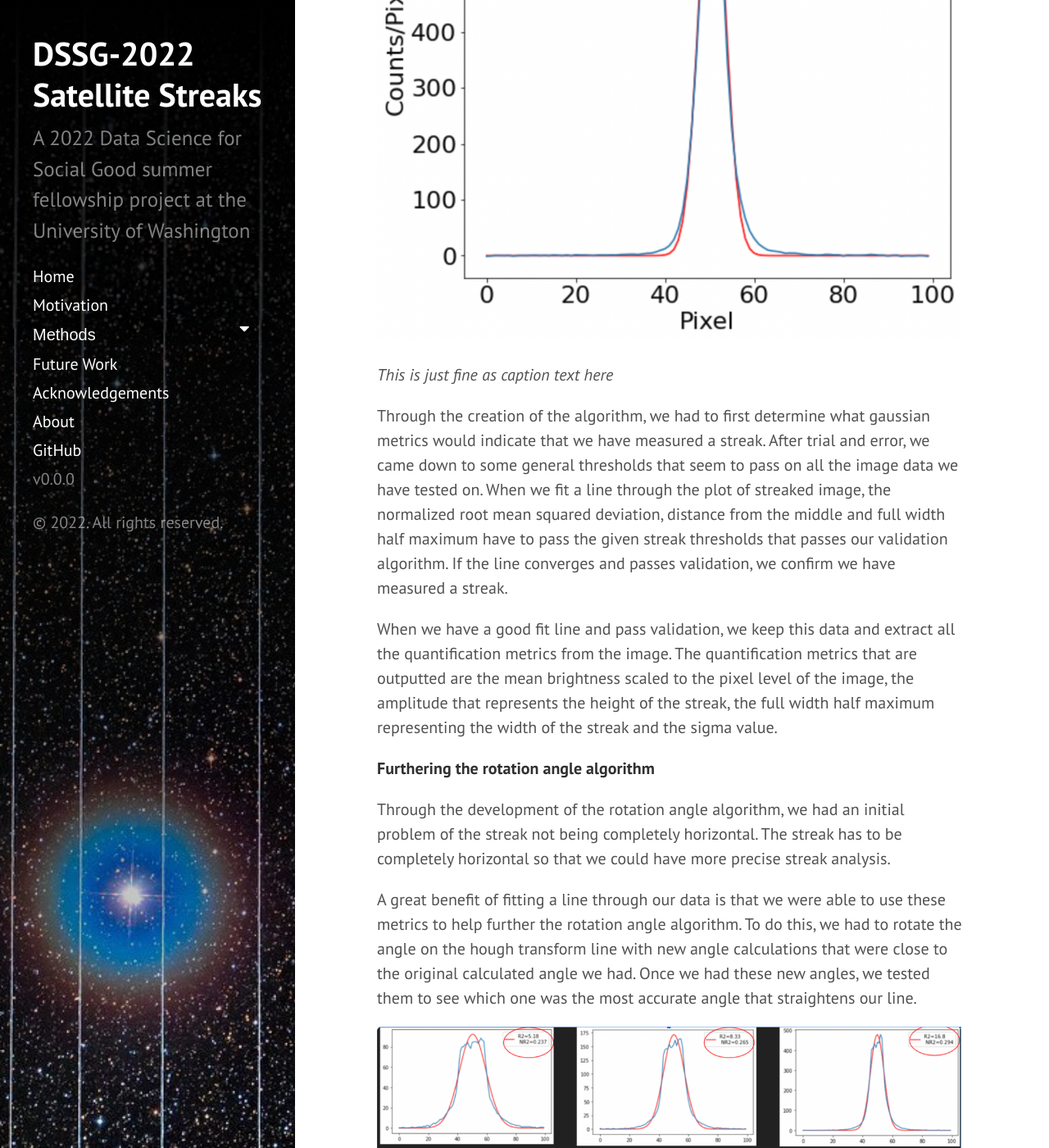
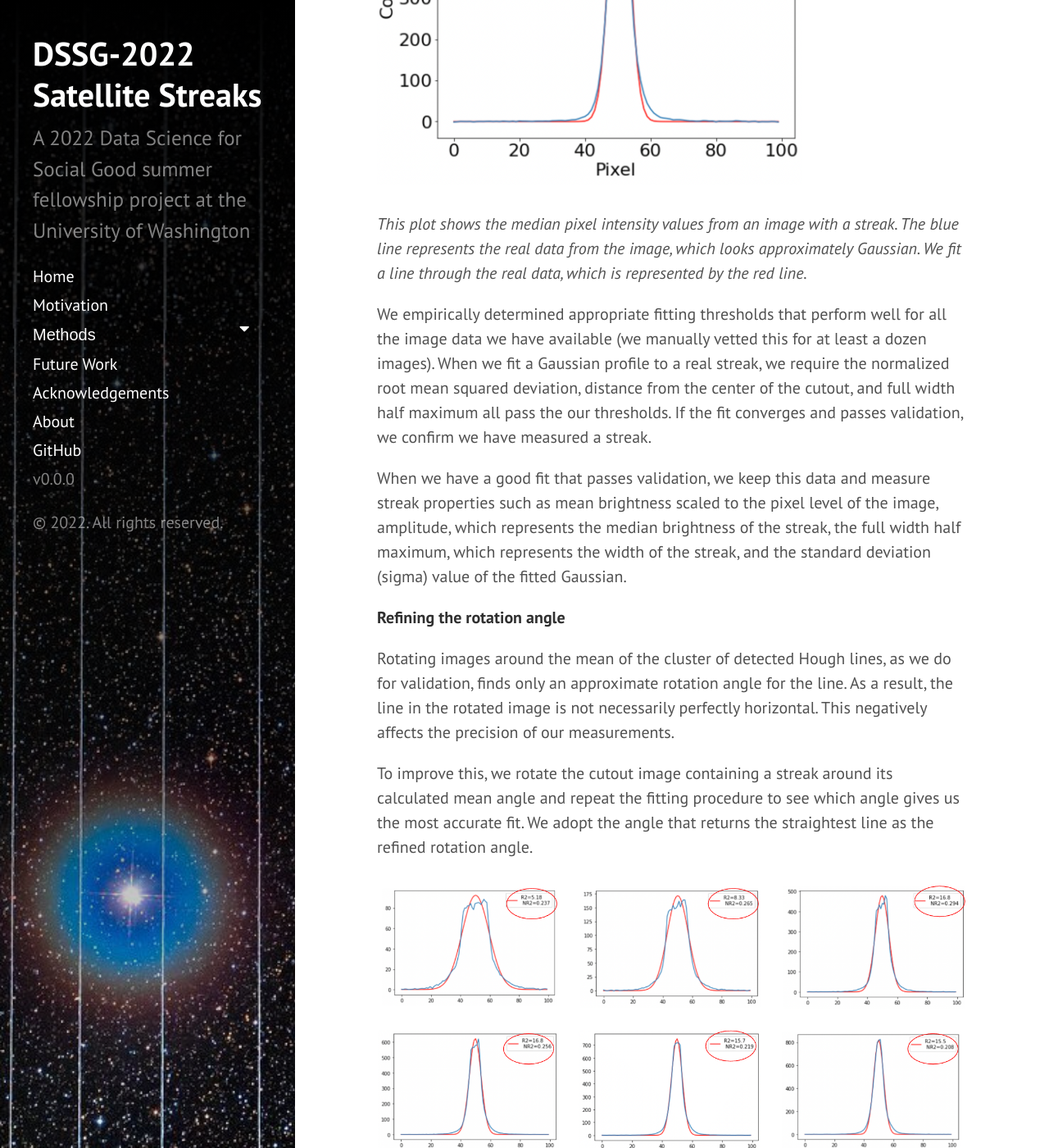
Before and after one commit to uwescience/DSSG2022-Satellite-Streaks, a Jekyll site: the page built from measurement.md, in a window 1280 px wide and 1400 px high, scrolled down 503 px. Shown: the whole window at 82% size. Built offline with Jekyll 4.4.1, drawn with Linux system fonts in a browser that asks for light colours; some of the changed text lies outside the part shown.

Commit message:
measurement

```diff
--- a/measurement.md
+++ b/measurement.md
@@ -3,30 +3,38 @@ layout: page
 title: Measuring streaks
 ---
 
-When an image does contain a streak in it, its plotted median pixel intensity values will look approximately gaussian, which is the model that we used to determine whether or not we measured a streak.
+When an image does contain a streak, its plotted median pixel intensity values will look approximately Gaussian.
 
-[![](/assets/img/methods/approx_gaussian_profile.png)](/DSSG2022-Satellite-Streaks/assets/img/methods/approx_gaussian_profile.png)
-*This is just fine as caption text here*
+[![](/assets/img/methods/good_fit.png)](/DSSG2022-Satellite-Streaks/assets/img/methods/good_fit.png)
+*This plot shows the median pixel intensity values from an image with a streak. The blue line represents the real data from the image, which looks approximately Gaussian. We fit a line through the real data, which is represented by the red line.*
 
-Through the creation of the algorithm, we had to first determine what gaussian metrics would indicate that we have measured a streak. After trial and error, we came down to some general thresholds that seem to pass on all the image data we have tested on. When we fit a line through the plot of streaked image, the normalized root mean squared deviation, distance from the middle and full width half maximum have to pass the given streak thresholds that passes our validation algorithm. If the line converges and passes validation, we confirm we have measured a streak.
+We empirically determined appropriate fitting  thresholds that perform well for all the image data we have available (we manually vetted this for at least a dozen images). When we fit a Gaussian profile to a real streak, we require the normalized root mean squared deviation, distance from the center of the cutout, and full width half maximum all pass the our thresholds. If the fit converges and passes validation, we confirm we have measured a streak.
 
-When we have a good fit line and pass validation, we keep this data and extract all the quantification metrics from the image. The quantification metrics that are outputted are the mean brightness scaled to the pixel level of the image, the amplitude that represents the height of the streak, the full width half maximum representing the width of the streak and the sigma value.
-
-**Furthering the rotation angle algorithm**
-
-Through the development of the rotation angle algorithm, we had an initial problem of the streak not being completely horizontal. The streak has to be completely horizontal so that we could have more precise streak analysis.
-
-A great benefit of fitting a line through our data is that we were able to use these metrics to help further the rotation angle algorithm. To do this, we had to rotate the angle on the hough transform line with new angle calculations that were close to the original calculated angle we had. Once we had these new angles, we tested them to see which one was the most accurate angle that straightens our line.
-
-[![](/assets/img/methods/rotation_fits.png)](/DSSG2022-Satellite-Streaks/assets/img/methods/rotation_fits.png)
-*If we stick to it repeatedly it doesn't look that odd*
-
-We tested this by applying the fitting function on the new angle calculation plots. We assume an image with a smaller normalized root mean squared deviation is more representative of a straighter streak, since that is what seemed to be true for most of the streaks as we were comparing other angle calculation plots. As the normalized root mean squared deviation got smaller, the more closely our red fitted line got to our blue real data line.  Because we saw this pattern, we used the angle calculation with the least normalized square root mean deviation that we had for the image or graph, as the new angle calculation used in the rotation algorithm. This process has helped us refine the algorithm and measure our streak properties with more accuracy.
+When we have a good fit that passes validation, we keep this data and measure streak properties such as mean brightness scaled to the pixel level of the image, amplitude, which represents the median brightness of the streak, the full width half maximum, which represents the width of the streak, and the standard deviation (sigma) value of the fitted Gaussian.
 
 
-**And it isn't all that different when it renders from the "exact" solution, the benefit is that we can stylize this caption with CSS but not the other one.**
-<figure>
-    <img src="/DSSG2022-Satellite-Streaks/assets/img/methods/rotation_fits.png"
-         alt="A graph of how rotation of the found trail by a small offset from the found angle produces different profiles.">
-    <figcaption>A graph of how rotation of the found trail by a small offset from the found angle produces different profiles.</figcaption>
-</figure>
+**Refining the rotation angle**
+
+Rotating images around the mean of the cluster of detected Hough lines, as we do for validation, finds only an approximate rotation angle for the line. As a result, the line in the rotated image is not necessarily perfectly horizontal. This negatively affects the precision of our measurements.
+
+To improve this, we rotate the cutout image containing a streak around its calculated mean angle and repeat the fitting procedure to see which angle gives us the most accurate fit. We adopt the angle that returns the straightest line as the refined rotation angle.
+
+
+[![](/assets/img/methods/further_rotation_angle.png)](/DSSG2022-Satellite-Streaks/assets/img/methods/further_rotation_angle.png)
+*The plots above are 6 rotated iterations of one image. We fit a line through each iteration and empirically determined that an image with a smaller normalized root mean square deviation is more representative of a straighter streak. The bottom right image has the lowest normalized root mean squared deviation and its line is fitted very closely to the real data. As a result, we would accept the angle that the bottom right plot has for our rotation angle that straightens our line*
+
+We tested this technique by applying the Gaussian fitting function on each of the profiles generated from slightly different rotation angles. We assume an image with a smaller normalized root mean squared deviation is more representative of a straighter streak. This process has helped us refine the algorithm and measure our streak properties with more accuracy.
+
+**Edge cases**
+
+In certain cases, the line enters and/or exists in the image in such a position that it is impossible to effectively crop out the line without including the edge of the image in the cutout or excluding a section of the trail. For example, this can occur when a trail is close and parallel to the edge of an image.
+
+[![](/assets/img/methods/edge.png)](/DSSG2022-Satellite-Streaks/assets/img/methods/edge.png)
+*Image cutout containing the edge of the image. The profile on the right shows an obvious trend due to the edge*
+
+Excluding a section of the trail risks cutting the trail so short that it becomes undetectable and includes the image edge in the cutout, which biases our profile. To combat this, we remove any outliers from the retrieved profile by applying sigma clipping and fit a line to the remaining points. We then subtract the mean trend from our data, effectively removing the bias introduced by including the edge of the image in the cutout.
+
+[![](/assets/img/methods/sigma_clipping.png)](/DSSG2022-Satellite-Streaks/assets/img/methods/sigma_clipping.png)
+*The same profile as in the above figure is shown in blue in the top plot. In orange in the top plot is our fitted trend line. The middle plot represents the detrended image profile, i.e the image profile minus the fitted trend. The last plot shows our fit for the Gaussian streak profile*
+
+After detrending and refining the rotation angle, Satmetrics outputs the fit parameters of the image alongside with statistics such as mean pixel intensity of the trail, filename and other information back to the user in YAML format.
```
Also changed, not shown: assets/img/methods/edge.png (added), assets/img/methods/further_rotation_angle.PNG (added), assets/img/methods/good_fit.PNG (added), assets/img/methods/sigma_clipping.png (added).
